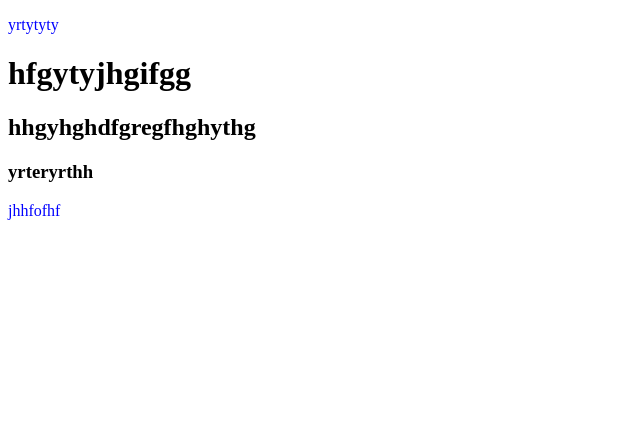
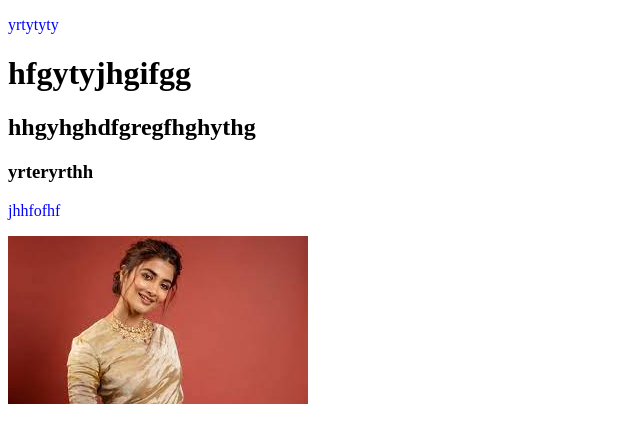
Before and after one commit to Piyash002/my-fifth-repo, a plain HTML site: page index.html in a window 1280 px wide. Shown: the whole page, without its empty margins (0-640 px from the left). Drawn offline with Linux system fonts and the light colour scheme.

Commit message:
image added

```diff
--- a/index.html
+++ b/index.html
@@ -13,5 +13,7 @@
     <h2>hhgyhghdfgregfhghythg</h2>
     <h3>yrteryrthh</h3>
     <p>jhhfofhf</p>
+    <img src="download (2).jfif" alt="">
+
 </body>
 </html>
```
Also changed, not shown: download (2).jfif (added), 1 other file.
